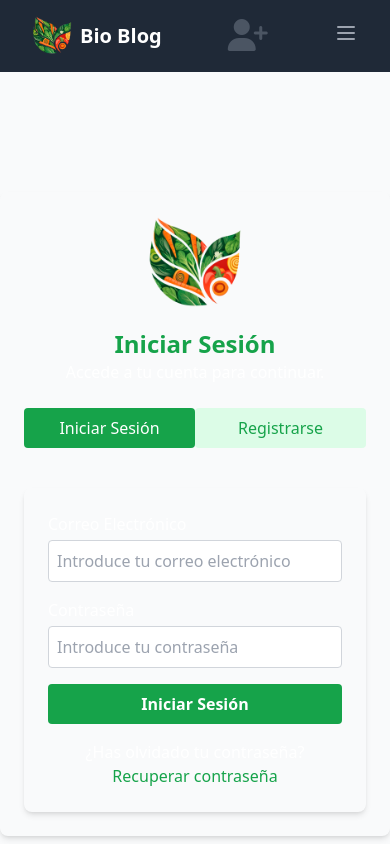
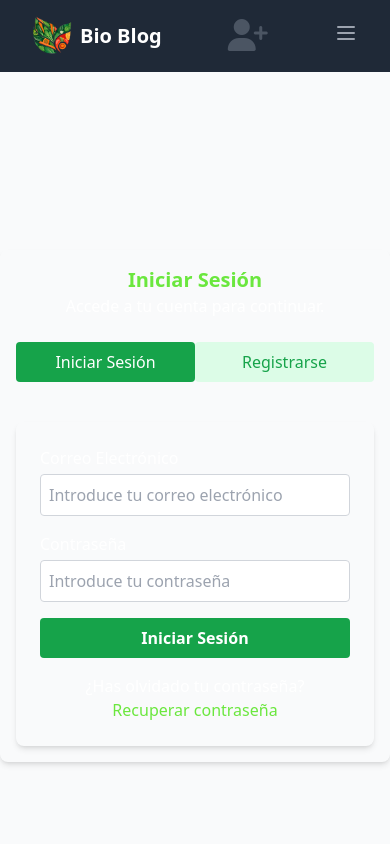
Before and after one commit to juanvprada/SavingTimeOficial, a React (Vite) app in the folder client-frontend/: page /acceso in a window 390 px wide. Shown: the top 844 px of the page. Built offline with nearby package versions, Linux system fonts and the light colour scheme.

Commit message:
style-feat: update colors for 'Recuperar contraseña' and adapt Home layout for mobile

```diff
--- a/client-frontend/src/components/AuthForm.jsx
+++ b/client-frontend/src/components/AuthForm.jsx
@@ -1,17 +1,21 @@
 import React, { useState } from 'react';
 import LoginForm from './LoginForm';
 import RegisterForm from './RegisterForm';
-import { logoImg } from '../utils';
+// import { logoImg } from '../utils';
 
 const AuthForm = () => {
     const [isLogin, setIsLogin] = useState(true);
 
     return (
-        <section className="max-w-md mx-auto p-6 bg-transparent rounded-lg shadow-md mt-10">
+        <section className="max-w-full sm:max-w-md mx-auto p-4 bg-transparent rounded-lg shadow-md mt-6 max-h-[80vh] overflow-y-auto">
             <div className="text-center mb-6">
-                <img src={logoImg} alt="Logo" className="mx-auto w-24 h-24 mb-4" />
-                <h2 className="text-2xl font-semibold text-green-600">{isLogin ? 'Iniciar Sesión' : 'Registro de Usuario'}</h2>
-                <p className="text-white">{isLogin ? 'Accede a tu cuenta para continuar.' : 'Crea una cuenta para acceder a contenido exclusivo.'}</p>
+                {/* <img src={logoImg} alt="Logo" className="mx-auto w-20 h-20 sm:w-24 sm:h-24 mb-4" /> */}
+                <h2 className="text-xl sm:text-2xl font-semibold text-customGreen">
+                    {isLogin ? 'Iniciar Sesión' : 'Registro de Usuario'}
+                </h2>
+                <p className="text-white">
+                    {isLogin ? 'Accede a tu cuenta para continuar.' : 'Crea una cuenta para acceder a contenido exclusivo.'}
+                </p>
             </div>
 
             {/* Botones para alternar entre Login y Registro */}
@@ -31,7 +35,9 @@ const AuthForm = () => {
             </div>
 
             {/* Renderizar el formulario de inicio de sesión o registro */}
-            {isLogin ? <LoginForm /> : <RegisterForm />}
+            <div className="space-y-4">
+                {isLogin ? <LoginForm /> : <RegisterForm />}
+            </div>
         </section>
     );
 };
--- a/client-frontend/src/components/LoginForm.jsx
+++ b/client-frontend/src/components/LoginForm.jsx
@@ -82,7 +82,7 @@ const LoginForm = () => {
                 <span className="text-white">¿Has olvidado tu contraseña?</span>{' '}
                 <button
                     onClick={() => navigate('/recuperar-password')}
-                    className="text-green-600 hover:underline focus:outline-none"
+                    className="text-customGreen hover:underline focus:outline-none"
                 >
                     Recuperar contraseña
                 </button>
--- a/client-frontend/src/components/RegisterForm.jsx
+++ b/client-frontend/src/components/RegisterForm.jsx
@@ -128,7 +128,7 @@ const RegisterForm = ({ initialData = {}, editMode = false }) => {
                 <span className="text-white">¿Has olvidado tu contraseña?</span>{' '}
                 <button
                     onClick={() => navigate('/recuperar-password')}
-                    className="text-green-600 hover:underline focus:outline-none"
+                    className="text-customGreen hover:underline focus:outline-none"
                 >
                     Recuperar contraseña
                 </button>
--- a/client-frontend/src/pages/Home.jsx
+++ b/client-frontend/src/pages/Home.jsx
@@ -13,34 +13,33 @@ const Home = () => {
           Tu navegador no soporta el elemento de video.
         </video>
 
-        <div className="absolute inset-0 flex items-center justify-center bg-black bg-opacity-70">
-          <h1 className="text-white text-opacity-30 text-9xl font-bold sm:text-md transform -translate-x-2/3 -translate-y-24">
+        {/* Título y AuthForm */}
+        <div className="absolute inset-0 flex flex-col items-center justify-center bg-black bg-opacity-70 px-4">
+          <h1 className="text-white text-opacity-30 font-bold text-5xl sm:text-6xl md:text-7xl lg:text-9xl mb-4 mt-10 sm:mt-0">
             Bio Blog
           </h1>
-        </div>
-
-
-        <div className="absolute top-1/4 right-1/4 transform -translate-x-2/5 -translate-y-48">
-          <AuthForm />
+          <div className="w-full max-w-md">
+            <AuthForm />
+          </div>
         </div>
       </div>
 
-      {/* Additional information boxes */}
+      {/* Sección adicional */}
       <section className="container mx-auto py-12 px-4">
-        <div className="w-full">
+        <div className="w-full mb-8">
           <Carousel />
         </div>
-        <div className="flex flex-col md:grid-cols-3 gap-8 mt-6">
+        <div className="grid grid-cols-1 sm:grid-cols-2 md:grid-cols-3 gap-8 mt-6">
           <div className="bg-white p-6 shadow-md rounded-lg">
-            <h2 className="text-2xl font-bold text-green-600 mb-4">Apartado 1</h2>
+            <h2 className="text-xl sm:text-2xl font-bold text-green-600 mb-4">Apartado 1</h2>
             <p className="text-gray-700">Contenido para el Apartado 1...</p>
           </div>
           <div className="bg-white p-6 shadow-md rounded-lg">
-            <h2 className="text-2xl font-bold text-green-600 mb-4">Apartado 2</h2>
+            <h2 className="text-xl sm:text-2xl font-bold text-green-600 mb-4">Apartado 2</h2>
             <p className="text-gray-700">Contenido para el Apartado 2...</p>
           </div>
           <div className="bg-white p-6 shadow-md rounded-lg">
-            <h2 className="text-2xl font-bold text-green-600 mb-4">Apartado 3</h2>
+            <h2 className="text-xl sm:text-2xl font-bold text-green-600 mb-4">Apartado 3</h2>
             <p className="text-gray-700">Contenido para el Apartado 3...</p>
           </div>
         </div>
--- a/client-frontend/tailwind.config.js
+++ b/client-frontend/tailwind.config.js
@@ -43,6 +43,7 @@ export default {
           "900": "#064E3B",
           "950": "#022C22",
         },
+        customGreen: '#6BE73E',
         first: "#00040f",
         second: "#00f6ff",
         dimWhite: "rgba(255, 255, 255, 0.7)",
```
